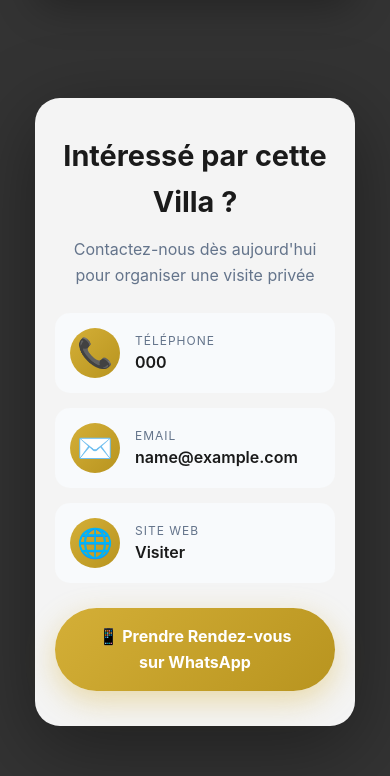
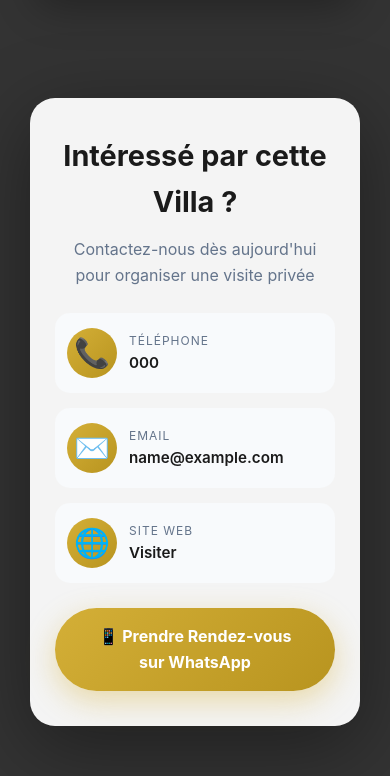
Before and after one commit to moa-digitalagency/VillaVendreMarrakech, a Python web app: template templates/index.html in a window 390 px wide. Shown: the part 4321-5097 px from the top of the page. Run offline with Jinja, Linux system fonts and the light colour scheme; the template is opened without the code that fills it: most values are stand-ins (such as "Sample title", 1, 10 or a date in 2020); grey boxes marked "Sample" are stand-in pictures.

Commit message:
Adjust spacing and text size for better contact form display
Update CSS in style.css to modify padding, gap, and font-size properties within the .contact-modern, .contact-box, .contact-method, and .contact-details classes to improve layout and prevent line breaks for email addresses.

Replit-Commit-Author: Agent
Replit-Commit-Session-Id: eef467e4-de29-4c9c-befc-ca1fce89f87e
Replit-Commit-Checkpoint-Type: full_checkpoint
Replit-Commit-Screenshot-Url: https://storage.googleapis.com/screenshot-production-us-central1/388c1f97-0d5d-439d-8f54-967ec98ea296/eef467e4-de29-4c9c-befc-ca1fce89f87e/jNYhYYo

```diff
--- a/static/css/style.css
+++ b/static/css/style.css
@@ -943,12 +943,12 @@ body {
 
     /* Contact mobile - en colonne */
     .contact-modern {
-        padding: 50px 15px;
+        padding: 50px 10px;
         background-attachment: scroll;
     }
 
     .contact-box {
-        padding: 35px 20px;
+        padding: 35px 25px;
         max-width: 100%;
     }
 
@@ -968,8 +968,8 @@ body {
     }
 
     .contact-method {
-        padding: 15px;
-        gap: 15px;
+        padding: 15px 12px;
+        gap: 12px;
         flex-direction: row;
         align-items: center;
     }
@@ -990,7 +990,8 @@ body {
     }
 
     .contact-details a {
-        font-size: 1rem;
+        font-size: 0.95rem;
+        word-break: break-all;
     }
 
     .btn-contact-large {
```
Also changed, not shown: attached_assets/image_1761057829719.png (added), 1 other file.
